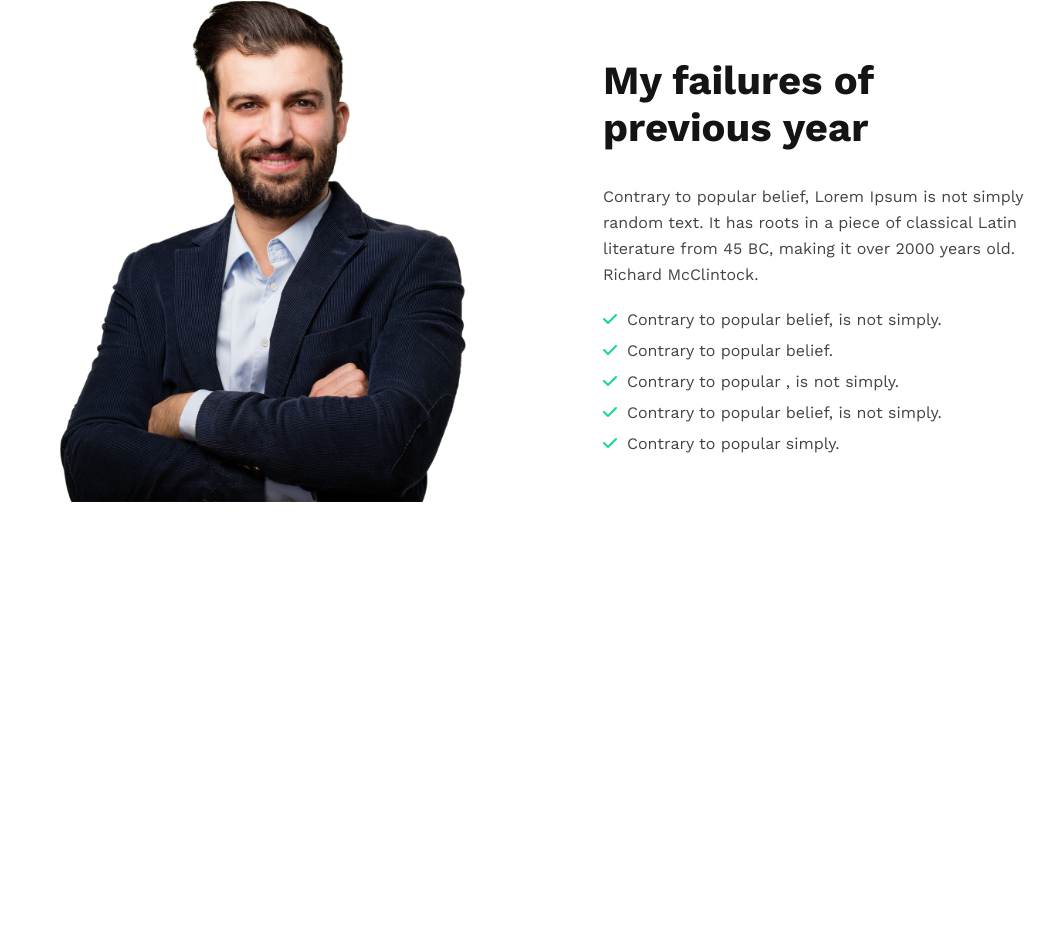
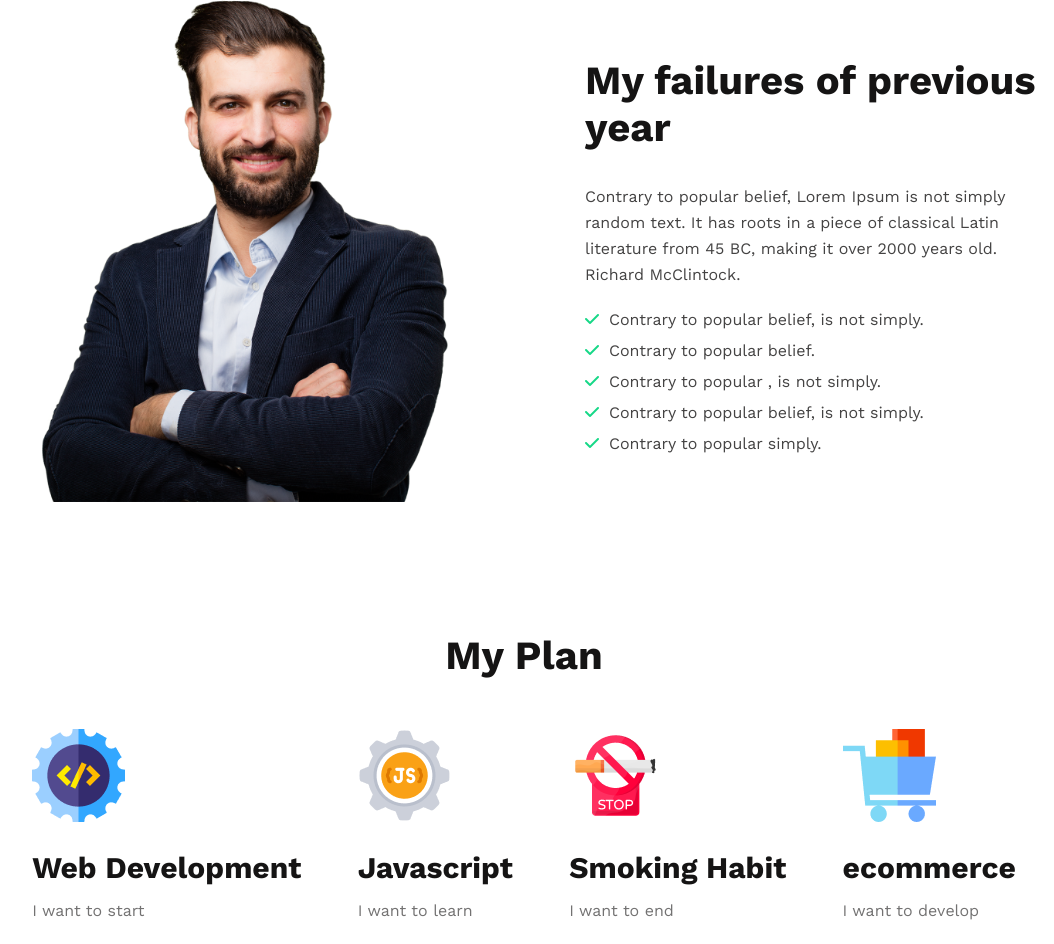
Before and after one commit to shahin-hossain-dev/the-target, a plain HTML site: page index.html in a window 1280 px wide. Shown: the part 968-1912 px from the top of the page, without its empty margins (116-1170 px from the left). Before the commit the page ends 1478 px from the top, so only its background shows below. Drawn offline with nearby package versions, Linux system fonts and the light colour scheme.

Commit message:
plan section information added & failure updated

```diff
--- a/index.html
+++ b/index.html
@@ -45,6 +45,34 @@
                 </div>
             </div>
         </section>
+        <!-- plan section start -->
+        <section>
+            <div class="plan-container">
+                <h2 class="plan-header">My Plan</h2>
+                <div class="plan-items">
+                    <div>
+                        <img src="./images/icons/web.png" alt="" class="plan-img">
+                        <h3 class="plan-title">Web Development</h3>
+                        <p class="plan-description">I want to start</p>
+                    </div>
+                    <div>
+                        <img src="./images/icons/js.png" alt="" class="plan-img">
+                        <h3 class="plan-title">Javascript</h3>
+                        <p class="plan-description">I want to learn</p>
+                    </div>
+                    <div>
+                        <img src="./images/icons/smoke.png" alt="" class="plan-img">
+                        <h3 class="plan-title">Smoking Habit</h3>
+                        <p class="plan-description">I want to end</p>
+                    </div>
+                    <div>
+                        <img src="./images/icons/ecom.png" alt="" class="plan-img">
+                        <h3 class="plan-title">ecommerce</h3>
+                        <p class="plan-description">I want to develop</p>
+                    </div>
+                </div>
+            </div>
+        </section>
     </main>
     <!-- footer start -->
     <footer></footer>
--- a/styles/style.css
+++ b/styles/style.css
@@ -18,6 +18,11 @@ body {
     font-weight: 600;
     color: #005FAC;
     font-size: 20px;
+}
+
+main {
+    max-width: 1040px;
+    margin: 0 auto;
 }
 
 /* header style */
@@ -49,20 +54,17 @@ body {
 /* failure style */
 .failure-container {
     display: flex;
-
-    margin: 140px 130px 0;
     gap: 130px;
     align-items: center;
+    margin-top: 140px;
 }
 
-.failure-content {
+/* .failure-content {
     width: 50%;
-
-}
+} */
 
 .person-img {
     width: 451px;
-
 }
 
 .failure-title {
@@ -90,6 +92,33 @@ body {
     font-weight: 900;
     margin-right: 10px;
     color: #16D887;
+}
 
+/* plan style */
+.plan-container {
+    margin-top: 130px;
+}
 
+.plan-header {
+    text-align: center;
+    font-size: 40px;
+    color: var(--common-black);
+    margin-bottom: 50px;
 }
+
+.plan-items {
+    display: flex;
+    justify-content: space-around;
+}
+
+.plan-title {
+    color: var(--common-black);
+    font-size: 30px;
+    font-weight: 700;
+    margin-top: 24px;
+    margin-bottom: 16px;
+}
+
+.plan-description {
+    color: #737272;
+}
```
